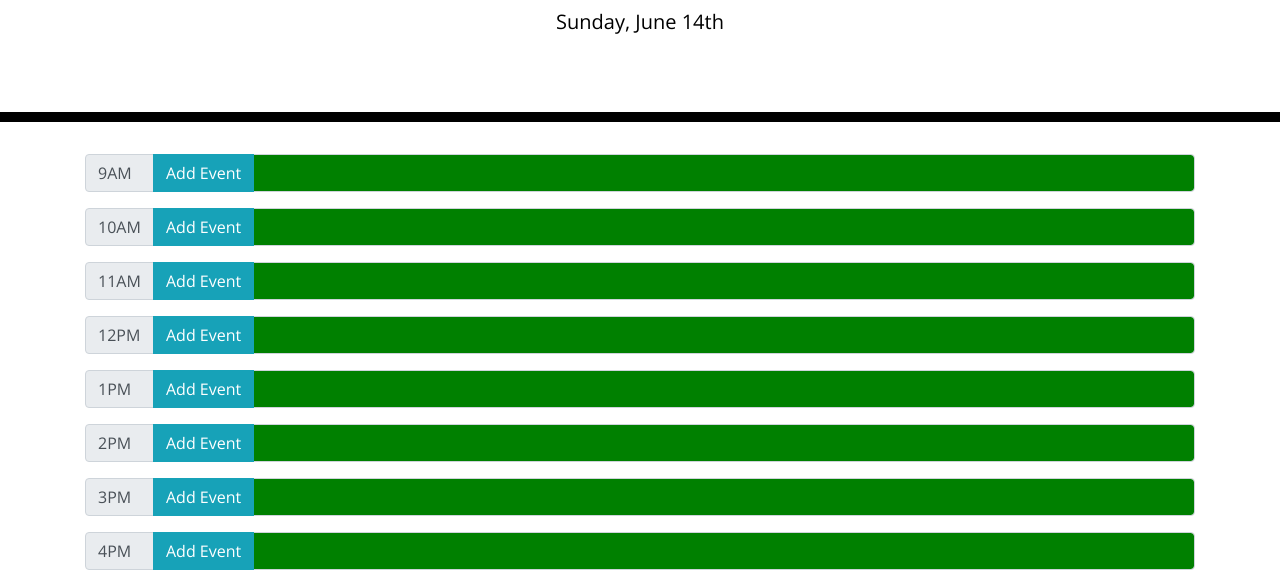
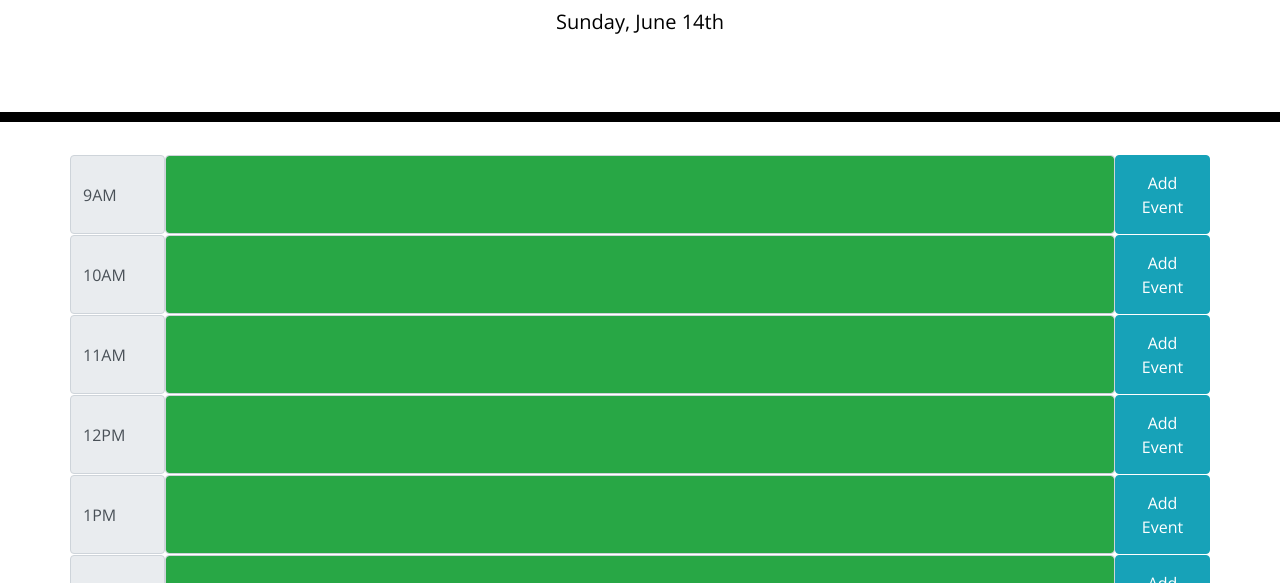
Before and after one commit to dragonkarp/hw5_Michael_Li_day_planner, a plain HTML site: page Develop/index.html in a window 1280 px wide. Shown: the part 182-765 px from the top of the page. Drawn offline with nearby package versions, Linux system fonts and the light colour scheme.

Commit message:
fixed button onclick. Got rid of colorBackground function and put the functionality into generateHourList for simplicty.

```diff
--- a/Develop/script.js
+++ b/Develop/script.js
@@ -1,9 +1,8 @@
-//TEST AREA///////////////////////////
+//RUN PROGRAM///////////////////////////
 todaysDate();
 generateHoursList();
-colorOfBackground();
-//generateRow(10, "PM");
-//TEST AREA///////////////////////////
+loadData();
+//RUN PROGRAM///////////////////////////
 
 // Generates a new HTML <div>.
 // The div is populated with other HTML tags.
@@ -15,32 +14,33 @@ colorOfBackground();
 //      This provides a way to:
 //          target the element.
 //          set the appropriate time and meridiem in the <span> text.
-// Using bootstrap
-function generateRow(hour, meridiem) {
+// Using bootstrap classes.
+function generateRow(hour, meridiem, color, i) {
     var mainContainer = $(".mainContainer");
-    var row = $("<div>").addClass("input-group mb-3");
-    var inputDivEl = $("<div>").addClass("input-group-prepend");
+
+
+    var inputDivEl = $("<div>").addClass("row");
     var timeSpanEl = $("<span>").addClass("input-group-text");
     timeSpanEl.attr("id", "inputGroup-sizing-default");
-    timeSpanEl.addClass("timeSpanElSizing");
+    timeSpanEl.addClass("timeSpanElSizing col-sm-1");
     timeSpanEl.text(hour+meridiem);
-    var taskButton = $("<button>").addClass("btn btn-info");
-    taskButton.addClass("user-text-input-button");
+    var taskButton = $("<button>").addClass("btn btn-info col-sm-1 save-button");
+    taskButton.addClass("user-text-input-button ");
     taskButton.attr("type", "button");
     taskButton.text("Add Event");
+    taskButton.attr("data-id", i)
     taskButton.attr("id", hour+meridiem+"-button"); // Used for onclick listener.
-    var inputBox = $("<input>").addClass("form-control");
-    inputBox.addClass("user-text-input-field"); // Used for "enter" key listener.
-    inputBox.attr("id", hour); // Used to select element and apply color based on time. Refer to colorOfBackground() definition.
-    inputBox.attr("type", "text");
+    var inputBox = $("<textarea>").addClass("form-control col-sm-10 " + color);
+    inputBox.addClass("user-text-input-field text-white");
+    inputBox.attr("id", i); // Used to select element and apply color based on time. Refer to colorOfBackground() definition.
     inputBox.attr("aria-label", "Sizing example input");
     inputBox.attr("aria-describedby", "inputGroup-sizing-default");
 
-    mainContainer.append(row);
-    row.append(inputDivEl);
     inputDivEl.append(timeSpanEl);
+    inputDivEl.append(inputBox);
     inputDivEl.append(taskButton);
-    row.append(inputBox);
+
+    mainContainer.append(inputDivEl);
 }
 
 // Uses moment.js to get current day, month, and date.
@@ -54,7 +54,9 @@ function todaysDate() {
 // Passes the time and meridiem.
 // The meridiem is determined by logic performed on the ith element(hour of day).
 function generateHoursList() {
+    var getCurrentHour = moment().hour();
     var workHours = [9,10,11,12,1,2,3,4,5];
+    var militaryHours = [9,10,11,12,13,14,15,16,17];
     for (var i = 0; i < workHours.length; i++) {
         var meridiem = "";
         if (i < 3) {
@@ -62,93 +64,43 @@ function generateHoursList() {
         } else if (i >= 3) {
             meridiem = "PM";
         }
-        generateRow(workHours[i], meridiem);
+        if (getCurrentHour === militaryHours[i]) {
+            generateRow(workHours[i], meridiem, "bg-danger", i);
+        }
+        else if (getCurrentHour > militaryHours[i]) {
+            generateRow(workHours[i], meridiem, "bg-secondary", i);
+        }
+        else if (getCurrentHour < militaryHours[i]) {
+            generateRow(workHours[i], meridiem, "bg-success", i);
+        }
+
+
     }
 }
 
-// Colors input box background based on past, present, and future.
-function colorOfBackground() {
-    var currentHour = parseInt(moment().format("H"));
-    var currentHoursWeight;
-    var hoursAndTheirWeights = [[9,1],[10,2],[11,3],[12,4],[1,5],[2,6],[3,7],[4,8],[5,9]];
-    var invalidMorningHours = ["12AM", "1AM", "2AM", "3AM", "4AM", "5AM", "6AM", "7AM", "8AM"];
-    var invalidEveningHours = ["6PM", "7PM", "8PM","9PM", "10PM", "11PM"];
-    var currentHourAndMeridiem = moment().format("hA");
+// Captures data in field.
+// On "Add Event" button click.
+$(document).on("click",".save-button", function(event) {
+    event.preventDefault();
+    alert("HELLO WORLD");
 
-// Gets weight of the current hour
-// loop through array again
-//      if currentHoursWeight > than value we are looking at, color background grey
-//      if currentHoursWeight == than value we are looking at, color background red
-//      if currentHoursWeight < than value we are looking at, color background green
-//      (the input field has an id="9-5", ie, id="9", refer to line 53 in this file)
-    for (var i = 0; i < hoursAndTheirWeights.length; i++) {
-        if (hoursAndTheirWeights[i][0] === currentHour) {
-            currentHoursWeight = hoursAndTheirWeights[i][1];
-        }
-    }
+    var dataID = $(this).attr("data-id");
 
-    for (var i = 0; i < hoursAndTheirWeights.length; i++) {
-        if ((hoursAndTheirWeights[i][1] < currentHoursWeight)) {
-            $("#"+hoursAndTheirWeights[i]).css("background-color", "grey");
-        }
-        if (hoursAndTheirWeights[i][1] == currentHoursWeight) {
-            $("#"+hoursAndTheirWeights[i]).css("background-color", "red");
-        }
-        if (hoursAndTheirWeights[i][1] > currentHoursWeight) {
-            $("#"+hoursAndTheirWeights[i]).css("background-color", "green");
-        }
-    }
+    var getTask = $("#"+dataID).val();
+    localStorage.setItem(dataID, getTask);
 
-// if current hour is in 12am-8am array, color all green
-// if current hour is in 6am-11am array, color all grey
-    if (invalidMorningHours.includes(currentHourAndMeridiem)) {
-        for (var i = 0; i < hoursAndTheirWeights.length; i++) {
-            $("#"+(hoursAndTheirWeights[i])).css("background-color", "green");
-        }
-    }
-    if (invalidEveningHours.includes(currentHourAndMeridiem)) {
-        for (var i = 0; i < hoursAndTheirWeights.length; i++) {
-            $("#"+(hoursAndTheirWeights[i])).css("background-color", "grey");
+});
+
+
+// Gets data from local storage.
+function loadData() {
+    for (var i = 0; i < 9; i++) {
+        var getTaskFromLocalStorage = localStorage.getItem(i);
+        if (getTaskFromLocalStorage) {
+              $("#"+i).val(getTaskFromLocalStorage);
         }
     }
 }
-
-
-// Captures data in field.
-// On "Add Event" button click.
-// $(".user-text-input-button").on("click", function(event) {
-//     event.preventDefault();
-//     var task_buttonClick = $(".user-text-input-field").val();
-//     var myObj = {task: task_buttonClick}
-
-//     //how do I get this to populate the specific input box on refresh?
-
-//     var myObj_serialized = JSON.stringify(myObj);
-//     console.log(myObj_serialized);
-
-//     localStorage.setItem("task", myObj_serialized);
-//     localStorage.getItem("the_task");
-
-//     var myObj_deserialized = JSON.parse(localStorage.setItem("task", myObj_serialized));
-//     console.log(myObj_deserialized);
-// });
-
-// Captures data in field.
-// On "return" press.
-// $(".user-text-input-field").on('keypress',function(e) {
-//     if(e.which == 13) {
-//         var task_inputField = $(".user-text-input-field").val();
-//         console.log(task_inputField);
-//     }
-// });
-
-
-
-
-
-
-
-
 
 //////////QUESTIONS FOR PHIL////////////////
 // 1) ask phil about token failed to consume.
@@ -159,3 +111,53 @@ function colorOfBackground() {
         //I seems like Objects are useful if you already know the key, but not if you are trying to find the key. Is this correct?
 // 5) Why is the "float-right" class not working on the button?
 //////////QUESTIONS FOR PHIL////////////////
+
+
+//FAILED FUNCTIONS//////////////////
+// Colors input box background based on past, present, and future.
+// function colorOfBackground() {
+//     var currentHour = parseInt(moment().format("H"));
+//     var currentHoursWeight;
+//     var hoursAndTheirWeights = [[9,1],[10,2],[11,3],[12,4],[1,5],[2,6],[3,7],[4,8],[5,9]];
+//     var invalidMorningHours = ["12AM", "1AM", "2AM", "3AM", "4AM", "5AM", "6AM", "7AM", "8AM"];
+//     var invalidEveningHours = ["6PM", "7PM", "8PM","9PM", "10PM", "11PM"];
+//     var currentHourAndMeridiem = moment().format("hA");
+
+//     // Gets weight of the current hour
+//     // loop through array again
+//     //      if currentHoursWeight > than value we are looking at, color background grey
+//     //      if currentHoursWeight == than value we are looking at, color background red
+//     //      if currentHoursWeight < than value we are looking at, color background green
+//     //      (the input field has an id="9-5", ie, id="9", refer to line 53 in this file)
+//     for (var i = 0; i < hoursAndTheirWeights.length; i++) {
+//         if (hoursAndTheirWeights[i][0] === currentHour) {
+//             currentHoursWeight = hoursAndTheirWeights[i][1];
+//         }
+//     }
+
+//     for (var i = 0; i < hoursAndTheirWeights.length; i++) {
+//         if ((hoursAndTheirWeights[i][1] < currentHoursWeight)) {
+//             $("#"+hoursAndTheirWeights[i]).css("background-color", "grey");
+//         }
+//         if (hoursAndTheirWeights[i][1] == currentHoursWeight) {
+//             $("#"+hoursAndTheirWeights[i]).css("background-color", "red");
+//         }
+//         if (hoursAndTheirWeights[i][1] > currentHoursWeight) {
+//             $("#"+hoursAndTheirWeights[i]).css("background-color", "green");
+//         }
+//     }
+
+//     // if current hour is in 12am-8am array, color all green
+//     // if current hour is in 6am-11am array, color all grey
+//     if (invalidMorningHours.includes(currentHourAndMeridiem)) {
+//         for (var i = 0; i < hoursAndTheirWeights.length; i++) {
+//             $("#"+(hoursAndTheirWeights[i])).css("background-color", "green");
+//         }
+//     }
+//     if (invalidEveningHours.includes(currentHourAndMeridiem)) {
+//         for (var i = 0; i < hoursAndTheirWeights.length; i++) {
+//             $("#"+(hoursAndTheirWeights[i])).css("background-color", "grey");
+//         }
+//     }
+// }
+//FAILED FUNCTIONS//////////////////
```
Also changed, not shown: Develop/index.html (+1 -0 lines).
